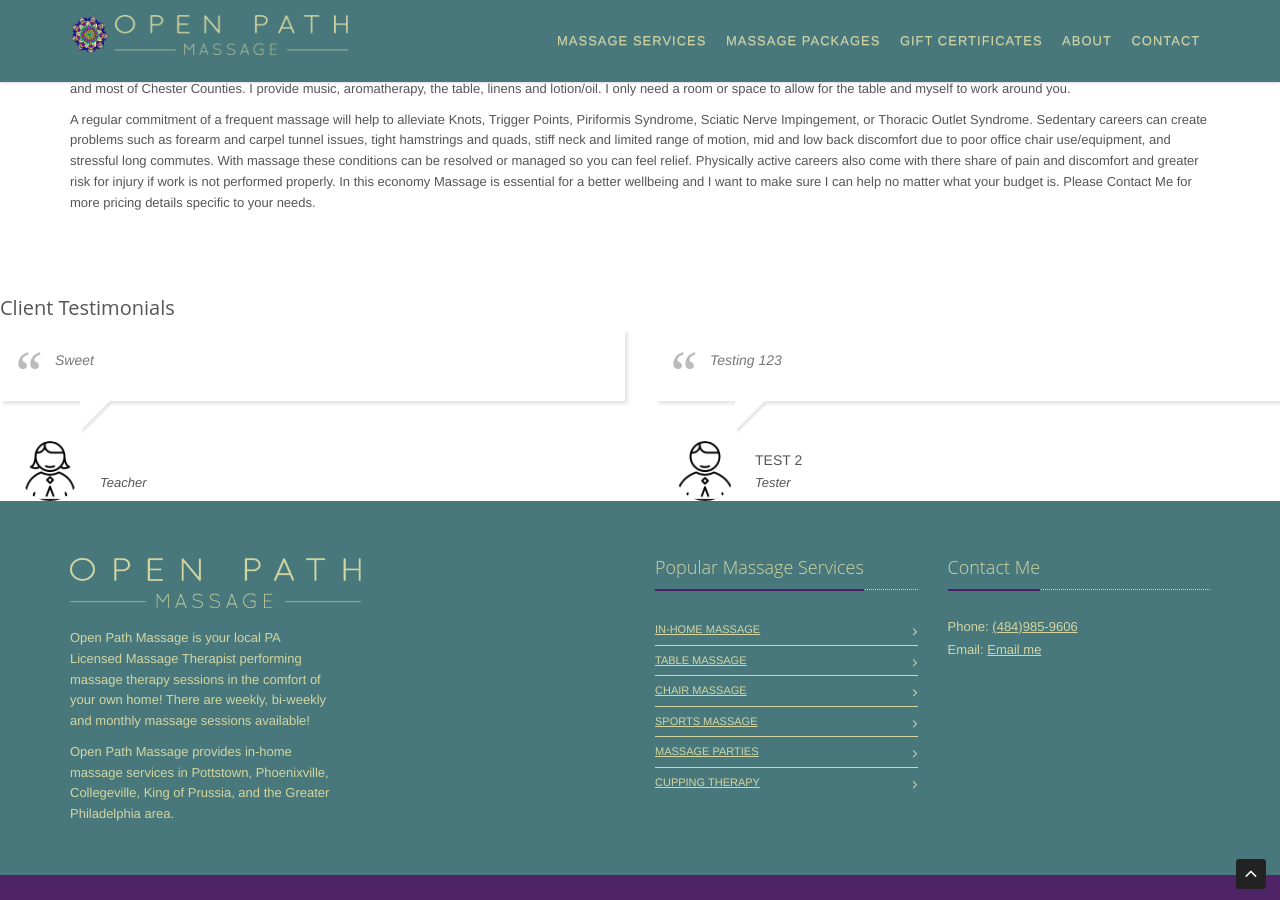
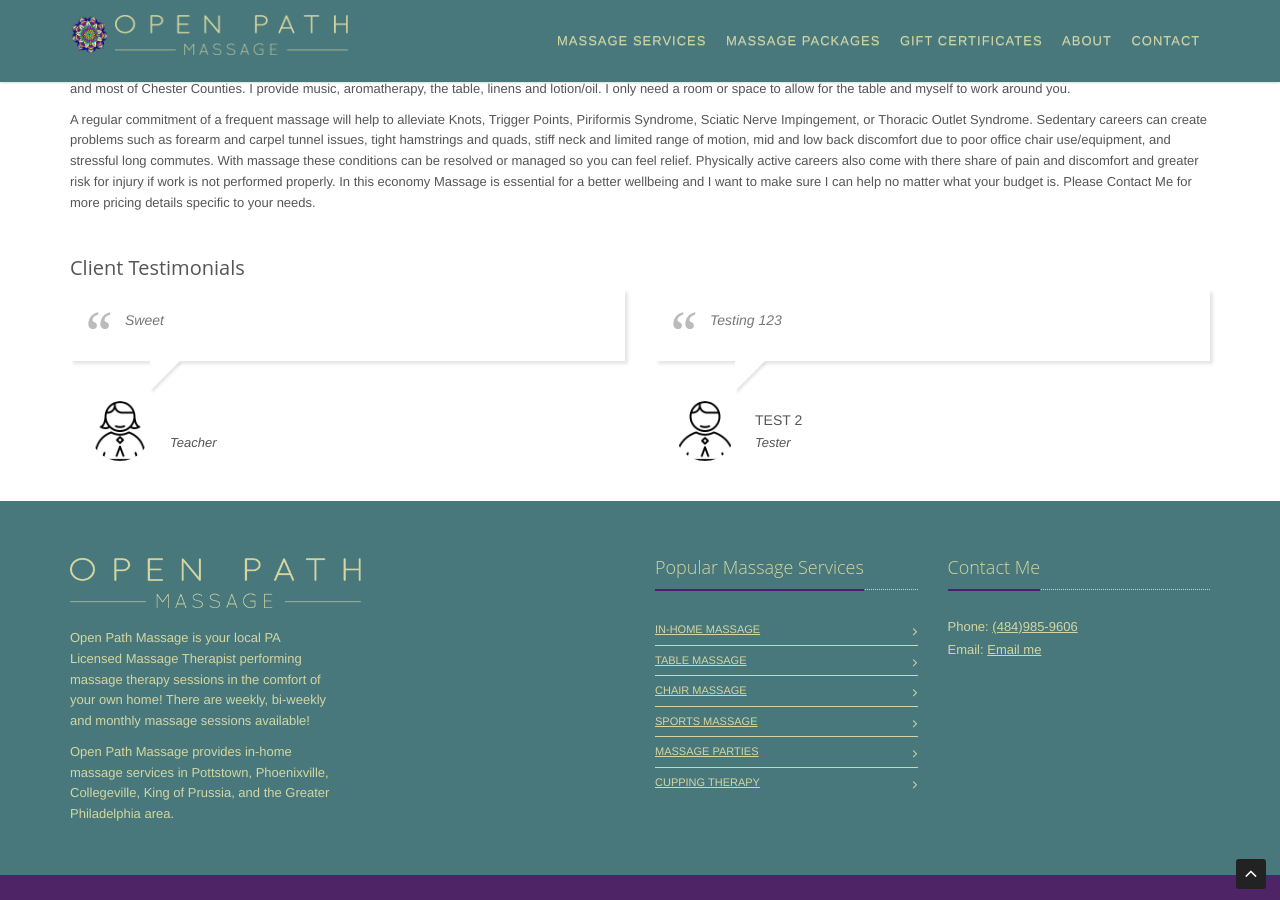
Before and after one commit to mrssk33lz/openpathmassage, a Jekyll site: the page built from in-home-massage.md, in a window 1280 px wide and 900 px high, scrolled down 900 px. Built offline with Jekyll 4.4.1, drawn with Linux system fonts in a browser that asks for light colours; nearby versions of some CDN libraries.

Commit message:
Actually fixing things.

```diff
--- a/in-home-massage.md
+++ b/in-home-massage.md
@@ -145,8 +145,6 @@ testimonial_2_icon: man
      <p>A regular commitment of a frequent massage will help to alleviate Knots, Trigger Points, Piriformis Syndrome, Sciatic Nerve Impingement, or Thoracic Outlet Syndrome. Sedentary careers can create problems such as forearm and carpel tunnel issues, tight hamstrings and quads, stiff neck and limited range of motion, mid and low back discomfort due to poor office chair use/equipment, and stressful long commutes. With massage these conditions can be resolved or managed so you can feel relief. Physically active careers also come with there share of pain and discomfort and greater risk for injury if work is not performed properly. In this economy Massage is essential for a better wellbeing and I want to make sure I can help no matter what your budget is. Please Contact Me for more pricing details specific to your needs. </p>
     </div>
   </div>
-
+  {% include testimonials.html %}
 </div>
 <!--=== End Profile ===-->
-
-{% include testimonials.html %}
```
